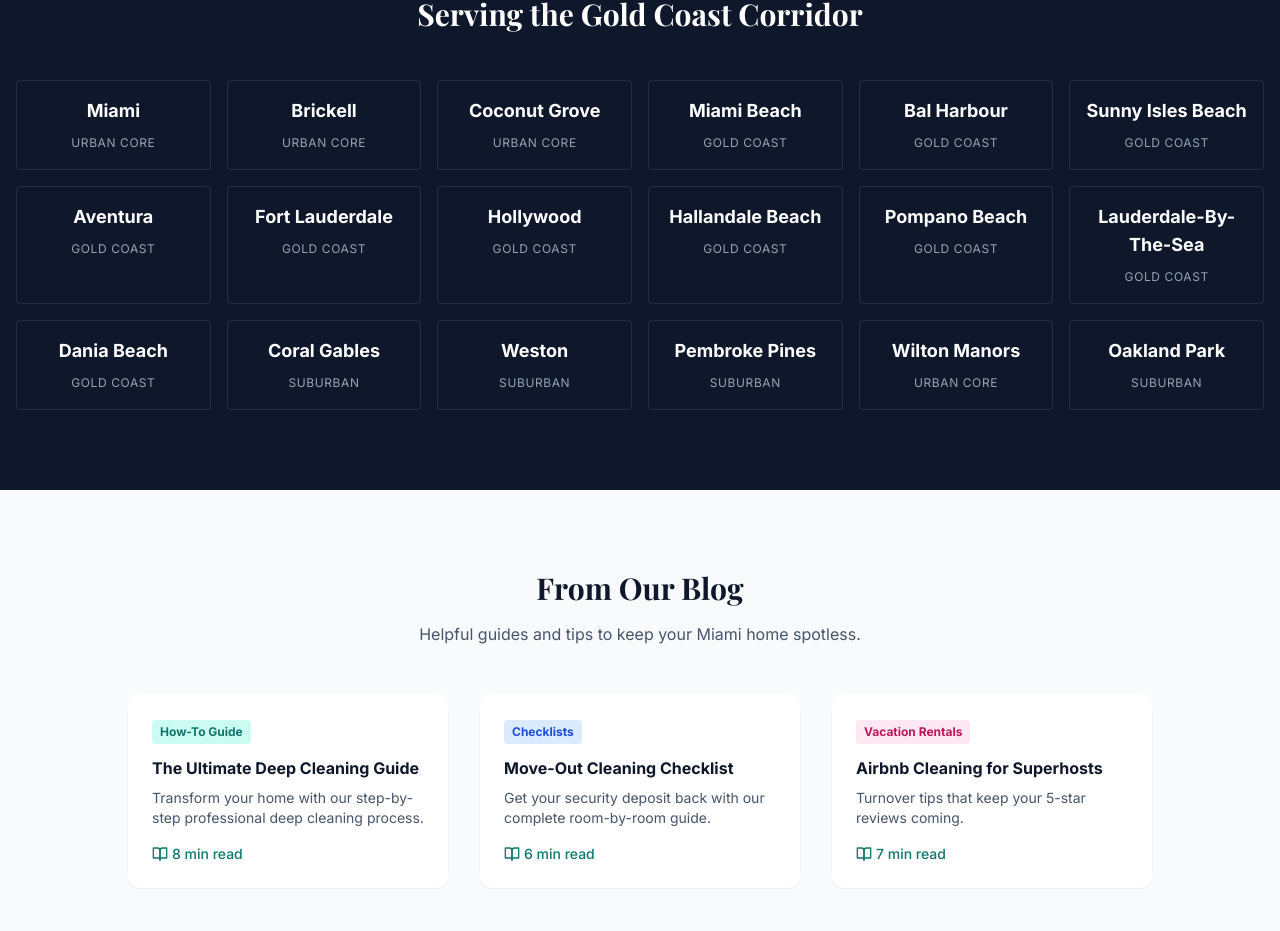
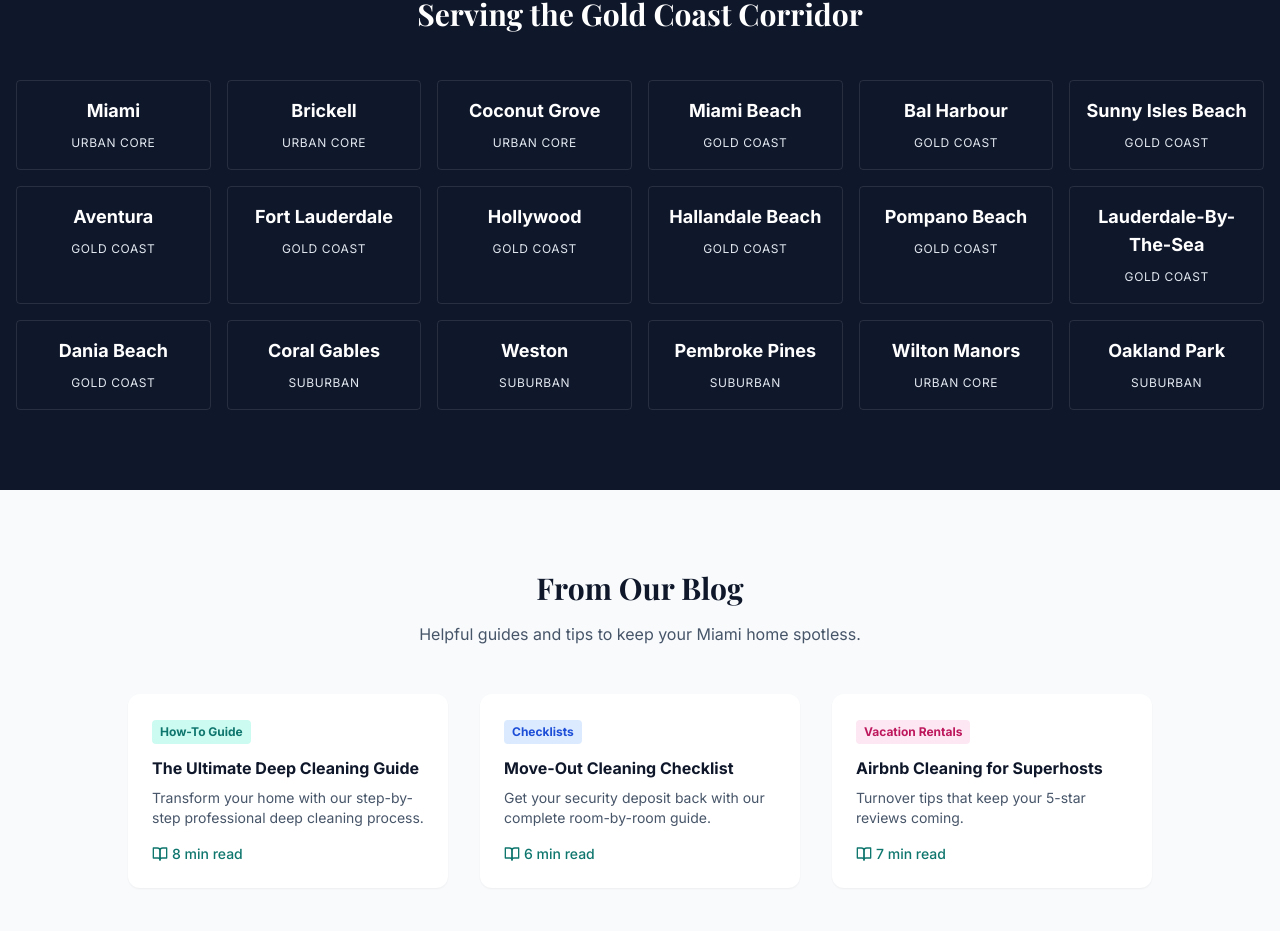
Before and after one commit to artyommachekin-lgtm/Metla-Miami, a React (Vite) app: page / in a window 1280 px wide. Shown: the part 2870-3801 px from the top of the page. Built offline with nearby package versions, Linux system fonts and the light colour scheme; a web font is replaced by a local one.

Commit message:
fix: Location type labels contrast - text-slate-400 → text-slate-200
Much brighter for better contrast on dark bg-slate-900 cards

```diff
--- a/pages/Home.tsx
+++ b/pages/Home.tsx
@@ -153,7 +153,7 @@
                 className="block p-4 border border-white/10 rounded hover:bg-white/5 transition-colors text-center group"
               >
                 <span className="block font-bold text-lg mb-1 group-hover:text-teal-400 transition-colors">{loc.name}</span>
-                <span className="text-xs text-slate-400 uppercase tracking-wider">{loc.type}</span>
+                <span className="text-xs text-slate-200 uppercase tracking-wider">{loc.type}</span>
               </Link>
             ))}
           </div>
```
